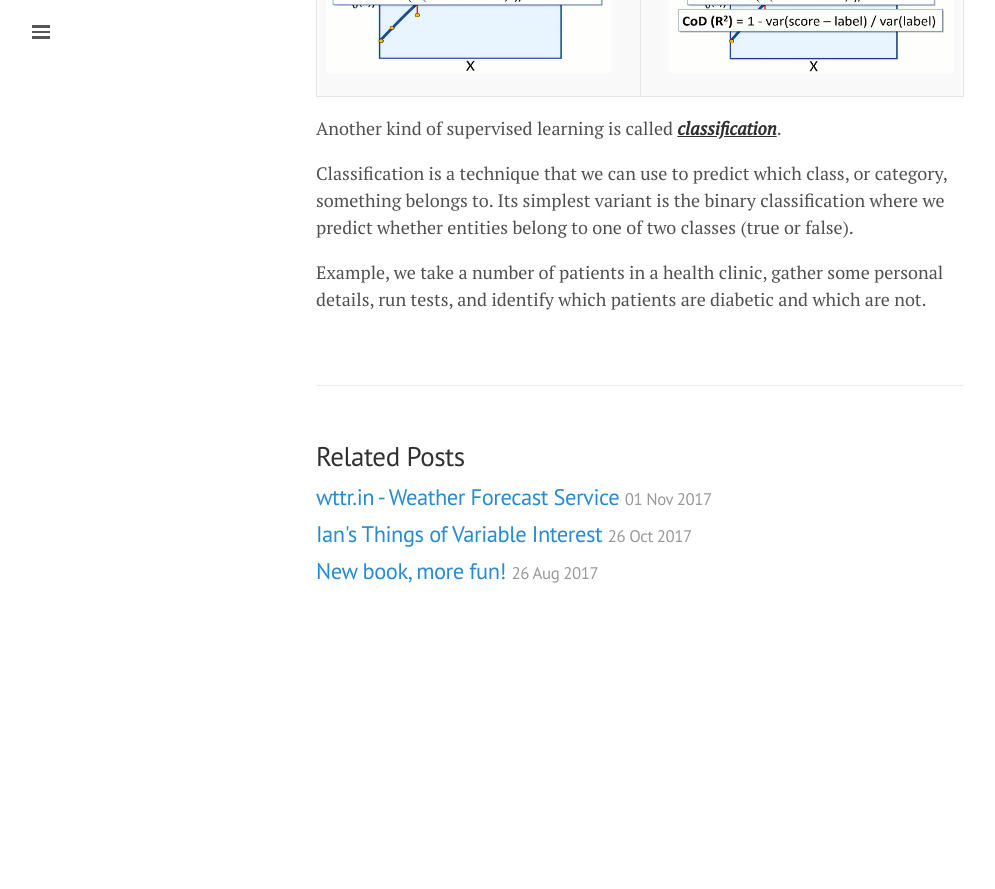
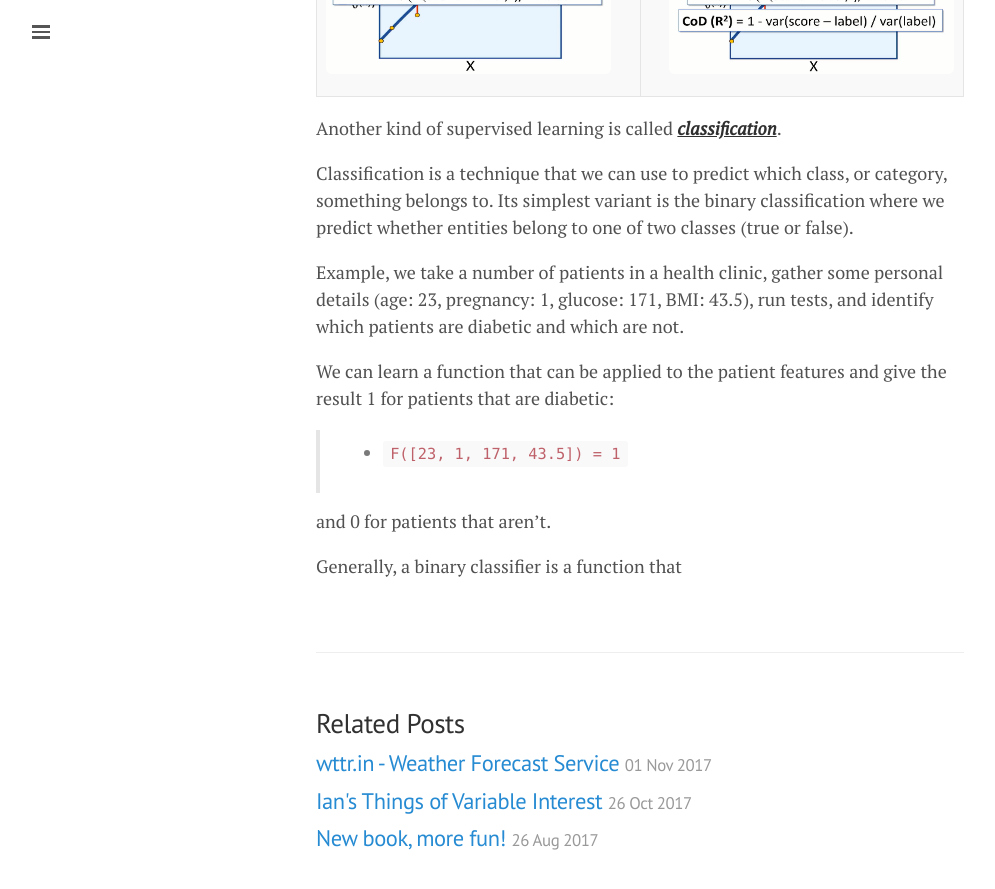
Before and after one commit to lgeurts/lgeurts.github.io, a Jekyll site: the page built from _posts/2018-06-29-artificial-intelligence-basics.md, in a window 1280 px wide and 900 px high, scrolled down 4536 px. Shown: the top 889 px of the window, without its empty margins (0-995 px from the left). Built offline with Jekyll 4.4.1, drawn with Linux system fonts in a browser that asks for light colours; nearby versions of some CDN libraries; before the commit the page ends 5175 px from its top, so only the background shows below that.

Commit message:
Update 2018-06-29-artificial-intelligence-basics.md

```diff
--- a/_posts/2018-06-29-artificial-intelligence-basics.md
+++ b/_posts/2018-06-29-artificial-intelligence-basics.md
@@ -115,4 +115,12 @@ Another kind of supervised learning is called ***<u>classification</u>***.
 
 Classification is a technique that we can use to predict which class, or category, something belongs to. Its simplest variant is the binary classification where we predict whether entities belong to one of two classes (true or false).
 
-Example, we take a number of patients in a health clinic, gather some personal details, run tests, and identify which patients are diabetic and which are not.
+Example, we take a number of patients in a health clinic, gather some personal details (age: 23, pregnancy: 1, glucose: 171, BMI: 43.5), run tests, and identify which patients are diabetic and which are not.
+
+We can learn a function that can be applied to the patient features and give the result 1 for patients that are diabetic:
+
+> * `F([23, 1, 171, 43.5]) = 1`
+
+and 0 for patients that aren't.
+
+Generally, a binary classifier is a function that
```
